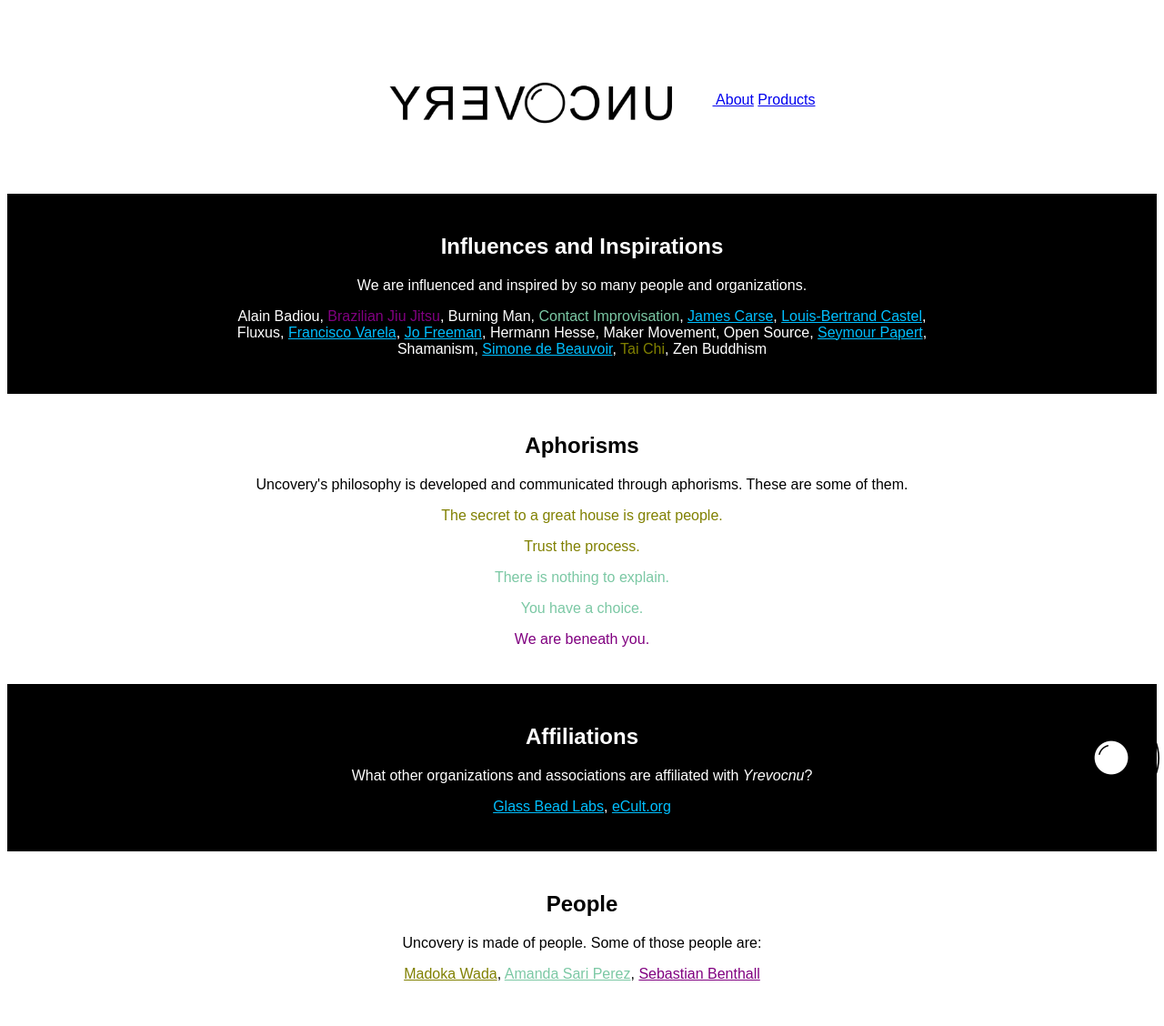
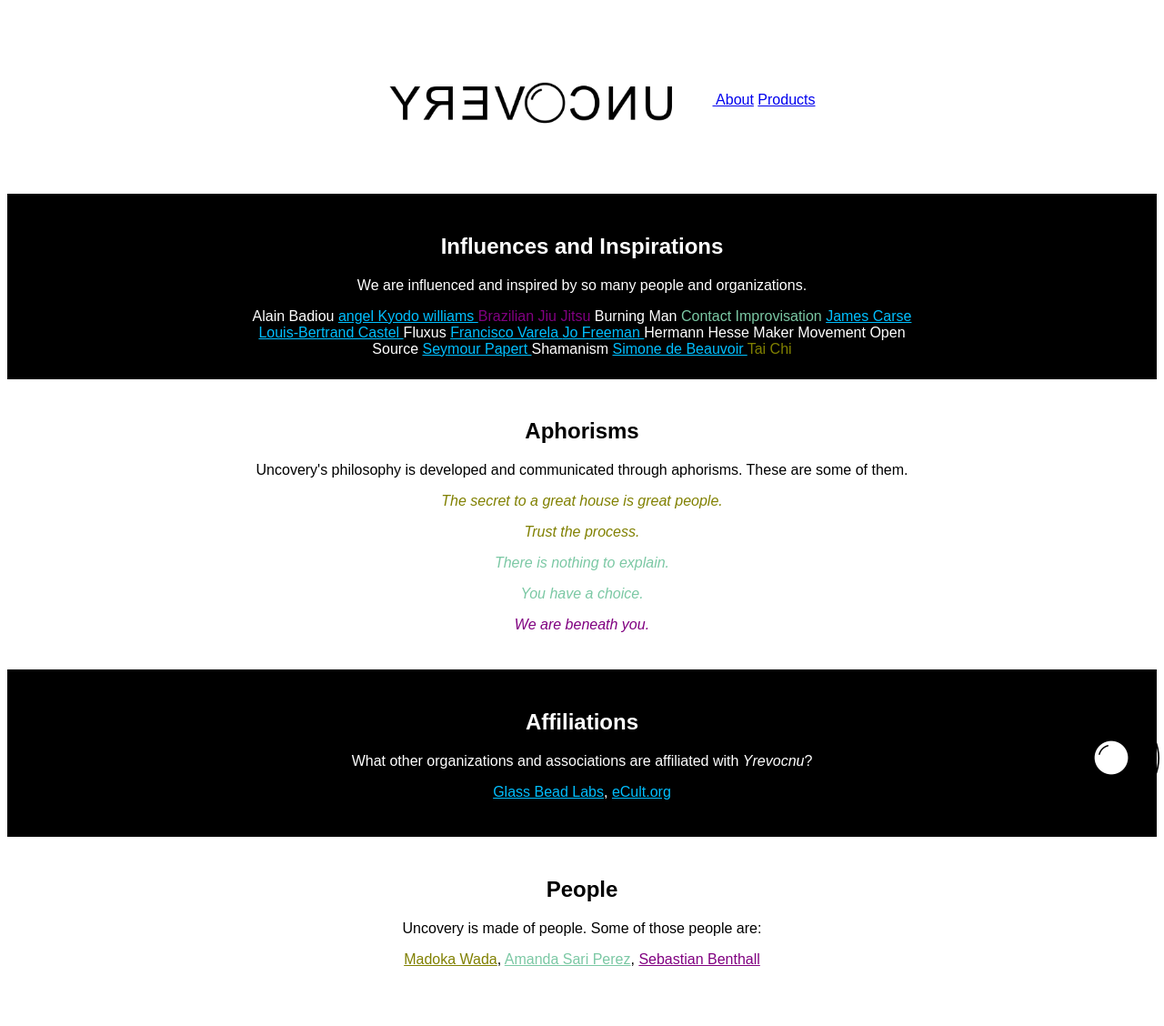
Before and after one commit to yrevocnu/yrevocnu.github.io, a Jekyll site: the page built from about.md, in a window 1280 px wide. Shown: the whole page at 91% size. Built offline with Jekyll 4.4.1, drawn with Linux system fonts in a browser that asks for light colours.

Commit message:
changing inspirations to data-driven

```diff
--- a/_layouts/about.html
+++ b/_layouts/about.html
@@ -3,9 +3,19 @@
 ---
       <div class="main odd">
         <div class="contents">
-        <h2>Influences and Inspirations</h2>
-        <p>We are influenced and inspired by so many people and organizations.</p>
-        <p>Alain Badiou, <span class="reef">Brazilian Jiu Jitsu</span>, Burning Man, <span class="woods">Contact Improvisation</span>, <a href="http://wtf.tw/ref/carse.pdf">James Carse</a>, <a href="https://jscholarship.library.jhu.edu/bitstream/handle/1774.2/39678/RICHARD-DISSERTATION-2016.pdf?sequence=1&isAllowed=y">Louis-Bertrand Castel</a>, Fluxus, <a href="https://monoskop.org/images/3/35/Maturana_Humberto_Varela_Francisco_Autopoiesis_and_Congition_The_Realization_of_the_Living.pdf">Francisco Varela</a>, <a href="https://www.jofreeman.com/joreen/tyranny.htm">Jo Freeman</a>, Hermann Hesse, Maker Movement, Open Source, <a href="http://worrydream.com/refs/Papert%20-%20Mindstorms%201st%20ed.pdf">Seymour Papert</a>, Shamanism, <a href="https://www.marxists.org/reference/subject/ethics/de-beauvoir/ambiguity/index.htm">Simone de Beauvoir</a>, <span class="paradise">Tai Chi</span>, Zen Buddhism</p>
+          <h2>Influences and Inspirations</h2>
+          <p>We are influenced and inspired by so many people and organizations.</p>
+          {% for inspiration in site.data.inspirations %}
+          <span class="{{inspiration.house}}">
+            {% if inspiration.link %}
+            <a href="{{inspiration.link}}">
+              {% endif %}
+              {{inspiration.name}}
+              {% if inspiration.link %}
+            </a>
+            {% endif %}
+          </span>
+          {% endfor %}
         </div>
       </div>
 
@@ -14,7 +24,7 @@
           <h2>Aphorisms</h2>
           <p>Uncovery's philosophy is developed and communicated through aphorisms. These are some of them.</p>
           {% for aphorism in site.data.aphorisms %}
-          <p class="mottoe {{aphorism.house}}">{{aphorism.motto}}</p>
+          <p class="motto {{aphorism.house}}">{{aphorism.motto}}</p>
           {% endfor %}
         </div>
       </div>
```
Also changed, not shown: _data/inspirations.yml (added, +44 -0 lines).
